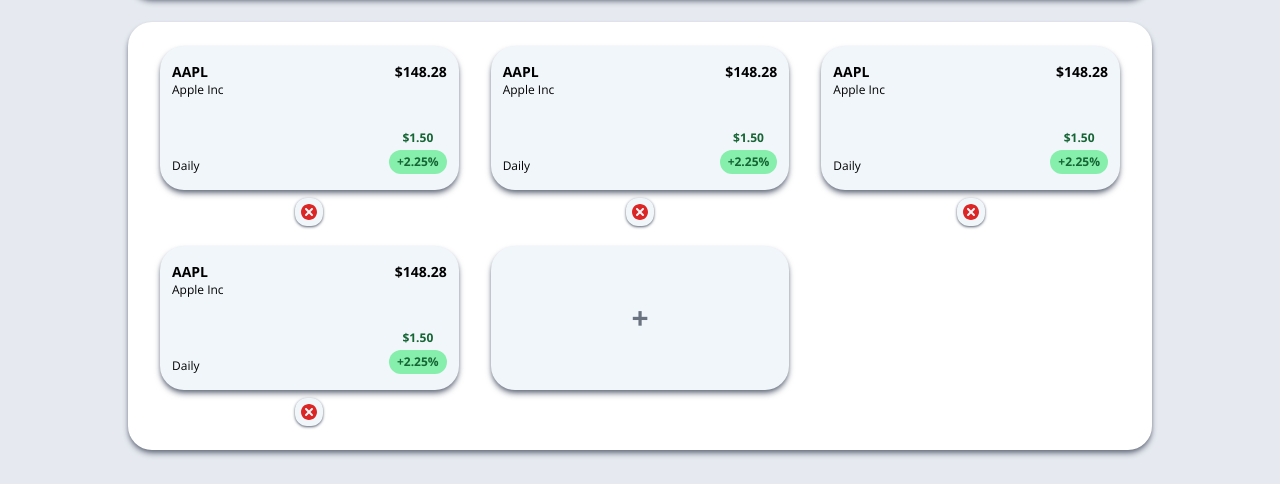
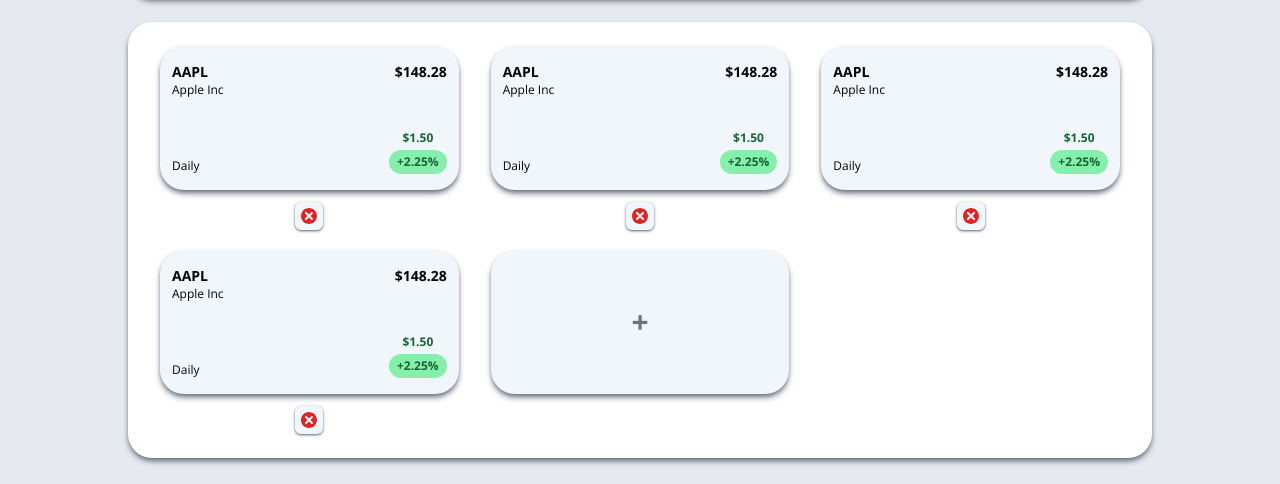
Before and after one commit to PeterSYoo/stocksaver-nextjs-tailwind, a Next.js app: page /dashboard in a window 1280 px wide. Shown: the part 261-745 px from the top of the page. Built offline with nearby package versions, Linux system fonts and the light colour scheme; no server answers; sample sign-in values are in the browser's storage; a web font is replaced by a local one.

Commit message:
feat: Changes gap and border radius.

```diff
--- a/components/dashboard/TickerCard.components.tsx
+++ b/components/dashboard/TickerCard.components.tsx
@@ -3,7 +3,7 @@
 export const TickerCard = () => {
   return (
     <>
-      <div className="flex flex-col gap-2">
+      <div className="flex flex-col gap-3">
         <div className="bg-[#F1F6FA] flex flex-col justify-between rounded-3xl shadow-md shadow-gray-500 px-3 py-4 h-36 dark:shadow-none dark:bg-black">
           <div className="flex justify-between">
             <div className="flex flex-col">
@@ -23,7 +23,7 @@
           </div>
         </div>
         <div className="flex justify-center">
-          <button className="text-2xl text-red-600 hover:text-black dark:hover:text-white dark:bg-black dark:aspect-square p-[2px] rounded-xl bg-[#F1F6FA] shadow shadow-gray-500 dark:shadow-none">
+          <button className="text-2xl text-red-600 hover:text-black dark:hover:text-white dark:bg-black dark:aspect-square p-[2px] rounded-md bg-[#F1F6FA] shadow shadow-gray-500 dark:shadow-none">
             <TiDelete />
           </button>
         </div>
```
